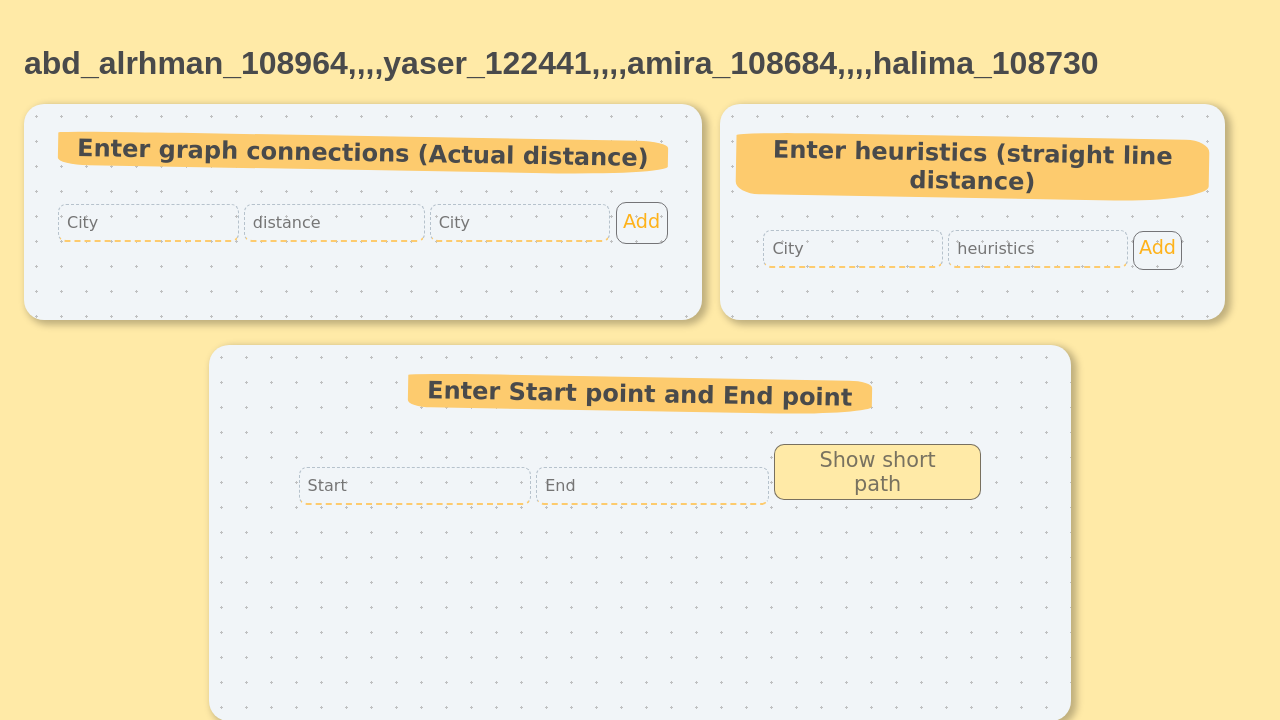
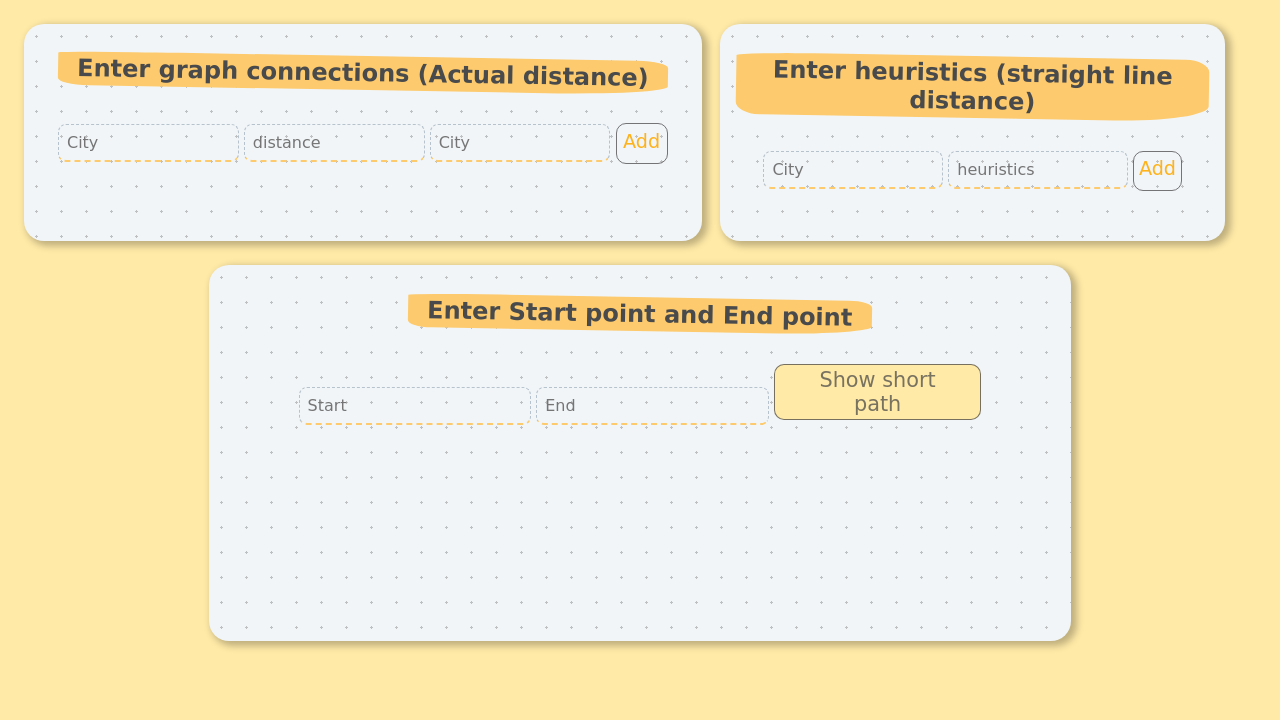
Before and after one commit to abdotanie/myapp, a Django app: page / in a window 1280 px wide. Shown: the top 720 px of the page. Run offline with Django 4.2, Linux system fonts and the light colour scheme.

Commit message:
Update Home.html

```diff
--- a/templates/home/Home.html
+++ b/templates/home/Home.html
@@ -5,9 +5,6 @@
     <script src="https://code.jquery.com/jquery-3.6.0.min.js"></script>
     <link rel="stylesheet" href="{% static 'css/main.css'%}">
     </head>
-    <div class="div_studen"> <h1>abd_alrhman_108964,,,,yaser_122441,,,,amira_108684,,,,halima_108730</h1>
-
-    </div>
 
     <main class="main_f"><div class="div_main">
         <div class="heading">  <h1 > Enter graph connections (Actual distance)</h1></div>
```
